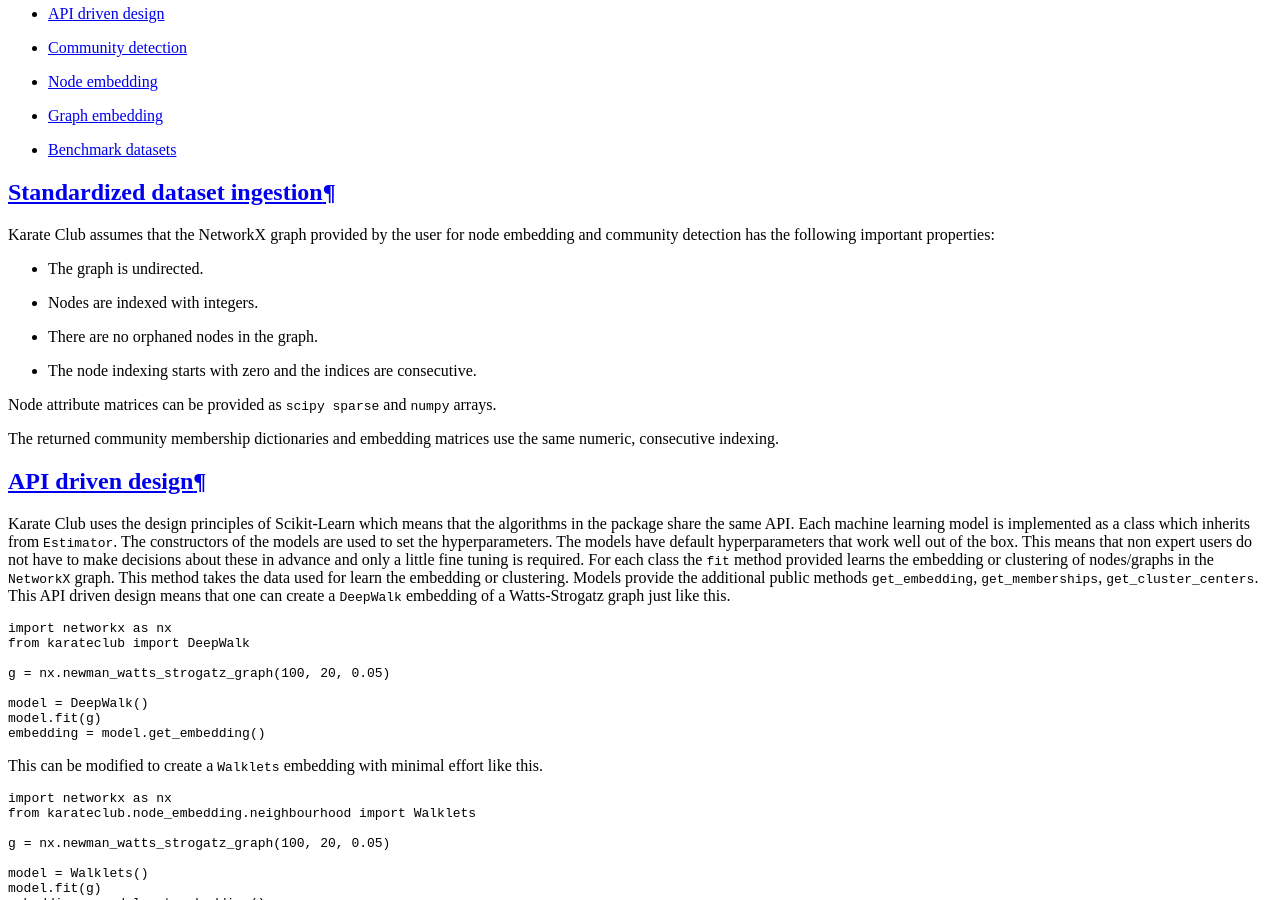
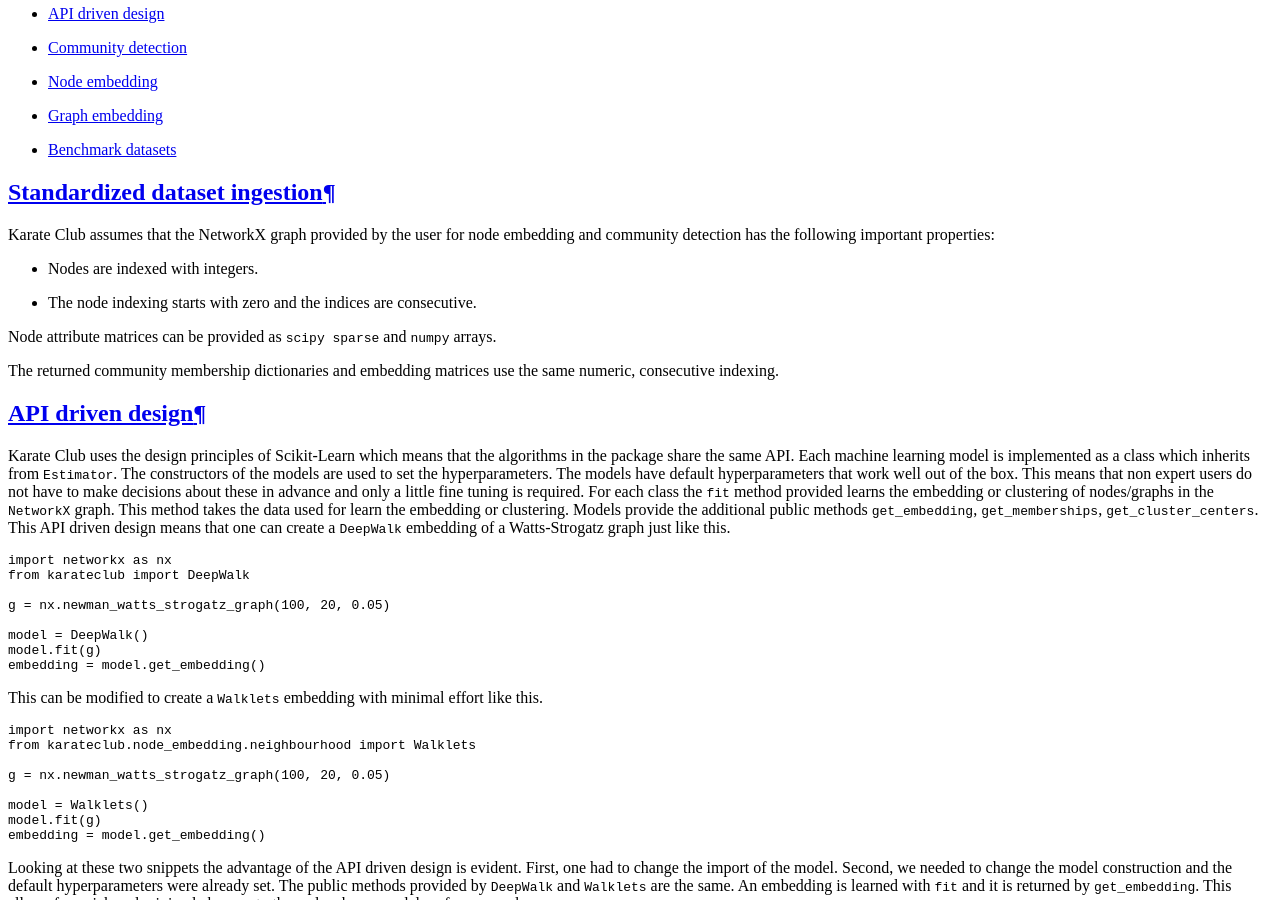
Before and after one commit to benedekrozemberczki/karateclub, a Sphinx documentation site: the page built from docs/source/notes/introduction.rst, in a window 1280 px wide and 900 px high, scrolled down 1633 px. Built offline with Sphinx 7.4.7 and the Read the Docs theme 2.0.0, drawn with Linux system fonts in a browser that asks for light colours; pages that are not in the unit, such as notebooks, are missing from menus.

Commit message:
Disjoint resolve docs

```diff
--- a/docs/source/notes/introduction.rst
+++ b/docs/source/notes/introduction.rst
@@ -37,9 +37,7 @@ Standardized dataset ingestion
 
 Karate Club assumes that the NetworkX graph provided by the user for node embedding and community detection has the following important properties:
 
-- The graph is undirected.
 - Nodes are indexed with integers.
-- There are no orphaned nodes in the graph.
 - The node indexing starts with zero and the indices are consecutive.
 
 Node attribute matrices can be provided as ``scipy sparse`` and ``numpy`` arrays.
```
